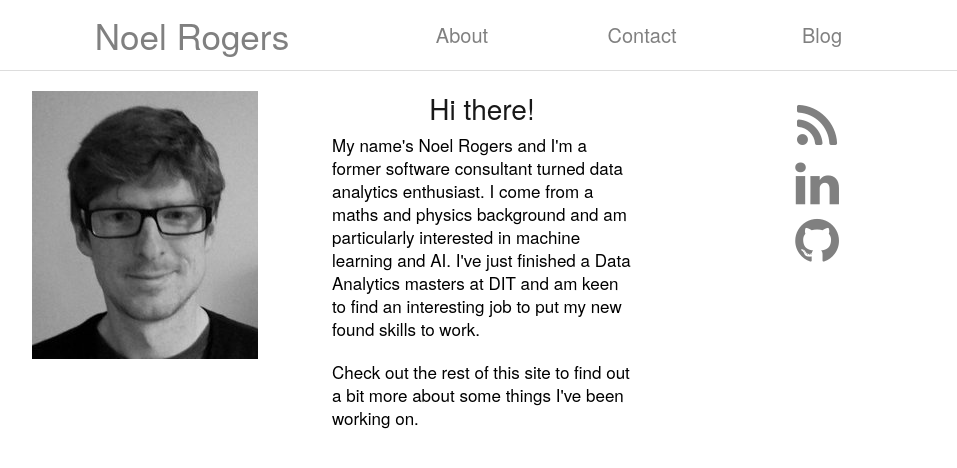
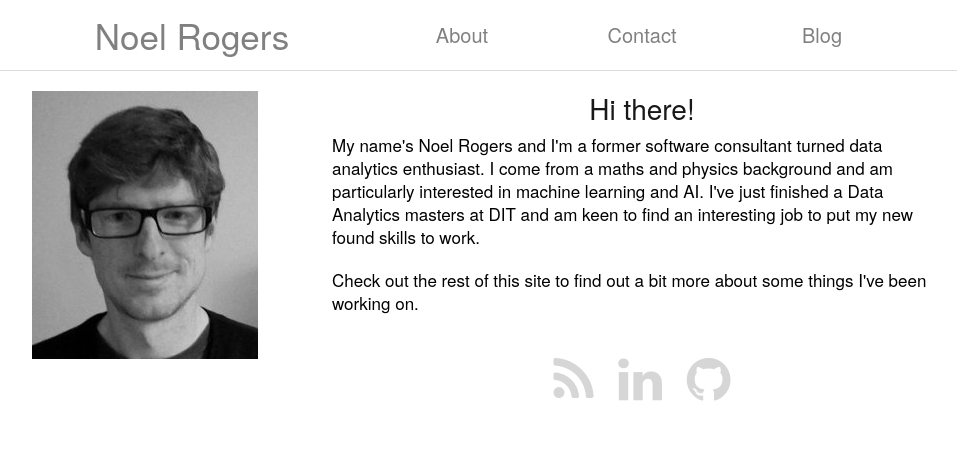
Before and after one commit to noelano/noelano.github.io, a Jekyll site: the page built from _pages/01_about.html, in a window 1280 px wide. Shown: the top 468 px of the page, without its empty margins (158-1115 px from the left). Built offline with Jekyll 4.4.1, drawn with Linux system fonts in a browser that asks for light colours; nearby versions of some CDN libraries.

Commit message:
Styling changes to social media links

```diff
--- a/_pages/01_about.html
+++ b/_pages/01_about.html
@@ -8,16 +8,16 @@ permalink: /about/
 	<img id="pic" src="/images/profilePic.png" alt="Noel Rogers"/>
 </div>
 
-<div class="one-third column">
+<div class="two-thirds column">
 	<h3>Hi there!</h3>
 	<p>My name's Noel Rogers and I'm a former software consultant turned data analytics enthusiast. I come from a maths and physics background and am particularly interested in machine learning and AI. I've just finished a Data Analytics masters at DIT and am keen to find an interesting job to put my new found skills to work.</p>
 	<p>Check out the rest of this site to find out a bit more about some things I've been working on.</p>
 </div>
 
-<div class="one-third column">
-    <ul class="social-icons">
-	<li><a href="{{ "/feed.xml" | prepend: site.baseurl }}" class="social-icon"> <i class="fa fa-rss fa-3x"></i></a></li>
-	<li><a href="https://ie.linkedin.com/in/noel-rogers-136a1b62" class="social-icon"> <i class="fa fa-linkedin fa-3x"></i></a></li>
-	<li><a href="http://github.com/noelano" class="social-icon"> <i class="fa fa-github fa-3x"></i></a></li>
-    </ul>
+<div class="two-thirds column">
+    <div class="social-icons">
+	<a href="{{ "/feed.xml" | prepend: site.baseurl }}" class="social-icon"> <i class="fa fa-rss fa-3x"></i></a>
+	<a href="https://ie.linkedin.com/in/noel-rogers-136a1b62" class="social-icon"> <i class="fa fa-linkedin fa-3x"></i></a>
+	<a href="http://github.com/noelano" class="social-icon"> <i class="fa fa-github fa-3x"></i></a>
+    </div>
 </div>
--- a/_pages/02_contact.html
+++ b/_pages/02_contact.html
@@ -1,11 +1,11 @@
 ---
-layout: page
+layout: default
 title: Contact
 permalink: /contact/
 ---
 
 <div class="sixteen columns">
-	<p>Want to get in contact? Just pop in your details here and I'll try and get back to you</p>
+	<p class="mid">Want to get in contact? Just pop in your details here and I'll try and get back to you</p>
 	<form action="mailto:noelanorodriguez@gmail.com" method="post">
 		<p>Your Name:</p> <input type="text" name="name">
 		<p>E-Mail Address:</p> <input type="text" name="email">
--- a/_sass/myStyle.scss
+++ b/_sass/myStyle.scss
@@ -70,6 +70,15 @@ dd{
 	display: block;
 }
 
+.mid {
+	text-align: center;
+}
+
+a, a:visited {
+	text-decoration: none;
+	color: #406fbc;
+}
+
 /*===========================================*/
 /* Formatting for social media links */
 
@@ -79,16 +88,16 @@ dd{
 	margin: auto;
 	text-align: center;
 	margin-top: 10px;
+	display: block;
+	position: relative;
 }
 
-.social-icon {
-	//color:#d6d6d6;
-	color: gray;
-	margin: auto;
-}
-
-.fa {
-	margin: auto;
+.social-icon, .social-icon:visited {
+	color:#d6d6d6;
+	//color: gray;
+	display: inline-block;
+	padding: 10px;
+	text-align: center
 }
 
 .social-icons .fa-github:hover {
@@ -222,7 +231,7 @@ h2 a.nav:hover, h2 a.nav:visited:hover{
 }
 
 /* LISTS */
-
+/*
 ul{
 	margin-bottom:20px;
 }
@@ -240,7 +249,7 @@ ul a li{
 	margin-left: 0;
 	list-style: none;
 }
-
+*/
 /* FORM */
 
 form, input, textarea{
--- a/_sass/responsive.scss
+++ b/_sass/responsive.scss
@@ -75,7 +75,6 @@
 	.container .head		              { width: 220px; float: left; text-align: center;}
         .nav-options                                  { display: none; }
 	.nav-menu                                     { display: block; }
-	.social-icons li			      { display: inline-block; }
 	#pic					      { margin: auto; text-align: center; }
     }
 
@@ -99,7 +98,6 @@
 	.container .head		              { width: 340px; float: left; text-align: center;}
 	.nav-options                                  {display:none;}
 	.nav-menu                                     { display: block; }
-	.social-icons li			      { display: inline-block; }
 	#pic					      { margin: auto; text-align: center; }
  }
 
```
Also changed, not shown: index.html (+10 -2 lines).
